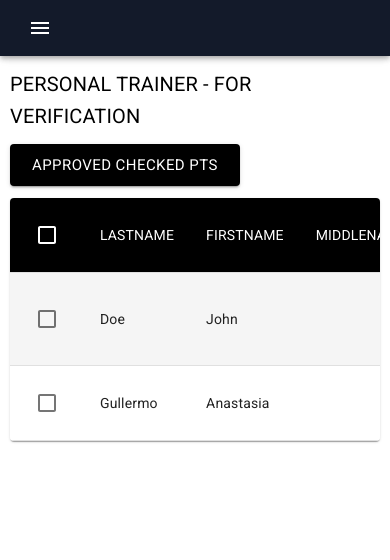
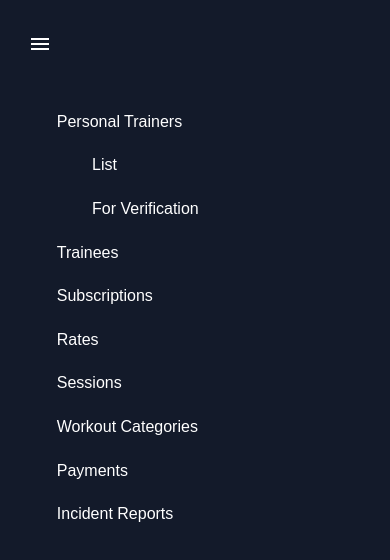
Before and after one commit to ianhistorillo/reactjs, a React (Create React App) app: page /dashboard in a window 390 px wide. Shown: the top 560 px of the page. Built offline with nearby package versions, Linux system fonts and the light colour scheme.

Commit message:
mobile navbar and othe fixes

```diff
--- a/src/components/modal/ConfirmationModal.js
+++ b/src/components/modal/ConfirmationModal.js
@@ -7,6 +7,8 @@ import Button from '@material-ui/core/Button'
 import MUItheme from '../../themes/styled-components/MuiTheme'
 import ButtonGroup from '@material-ui/core/ButtonGroup'
 import Typography from '@material-ui/core/Typography'
+import styled from "styled-components";
+import ClearIcon from '@material-ui/icons/Clear';
 
 const useStyles = makeStyles((theme) => ({
   modal: {
@@ -35,6 +37,23 @@ const useStyles = makeStyles((theme) => ({
   }
 }));
 
+const Ul = styled.ul`
+    list-style-type: none;
+    padding: 0;
+    margin-bottom: 4rem;
+
+    li {
+      display: inline-block;
+    }
+
+    .float-right {
+      float: right;
+    }
+
+    .float-left {
+      float: left;
+    }
+`;
 export default function TransitionsModal() {
   const classes = useStyles();
   const [open, setOpen] = React.useState(false);
@@ -77,9 +96,18 @@ export default function TransitionsModal() {
       >
         <Fade in={open}>
           <div className={classes.paper}>
-            <Typography variant="body1" className={classes.modalHeading}>
-              APPROVED PT
-            </Typography>
+            <Ul>
+              <li className = "float-left">
+                <Typography variant="body1" className={classes.modalHeading}>
+                  APPROVED PT
+                </Typography>
+              </li>
+              <li className = "float-right">
+                <Typography variant="body1" className={classes.modalHeading}>
+                  <ClearIcon />
+                </Typography>
+              </li>
+            </Ul>
             <hr></hr>
             <div className={classes.modalBody}>
               <p>You are approving 2 Personal Trainers.</p>
--- a/src/components/navbar/MobileNavbar.js
+++ b/src/components/navbar/MobileNavbar.js
@@ -1,9 +1,61 @@
+
+import React from 'react'
 import AppBar from '@material-ui/core/AppBar'
 import ToolBar from '@material-ui/core/ToolBar'
 import IconButton from '@material-ui/core/IconButton'
 import MenuIcon from '@material-ui/icons/Menu'
 import color from '../../themes/font-colors/TextColor'
 import styled from "styled-components";
+import { withStyles } from '@material-ui/core/styles';
+import MuiAccordion from '@material-ui/core/Accordion';
+import MuiAccordionSummary from '@material-ui/core/AccordionSummary';
+import MuiAccordionDetails from '@material-ui/core/AccordionDetails';
+
+import theme from '../../themes/styled-components/ComponentTheme'
+import media from '../../themes/media-query/Device'
+import Typography from '@material-ui/core/Typography';
+
+const Accordion = withStyles({
+    root: {
+      background: 'transparent',
+      color: 'white',
+      boxShadow: 'none',
+      '&:not(:last-child)': {
+        borderBottom: 0,
+      },
+      '&:before': {
+        display: 'none',
+      },
+      '&$expanded': {
+        margin: 'auto',
+      },
+      expanded: {},
+    }
+  })(MuiAccordion);
+
+  const AccordionSummary = withStyles({
+    root: {
+        background: 'transparent',
+        padding: '0',
+        margin: '0',
+        minHeight: 12,
+        fontSize: 15,
+        '&$expanded': {
+          minHeight: 12,
+        },
+      },
+      content: {
+        margin: '0'
+      },
+      expanded: {},
+  })(MuiAccordionSummary);
+
+  const AccordionDetails = withStyles((theme) => ({
+    root: {
+        background: 'transparent',
+        height: '100vh'
+    }
+  }))(MuiAccordionDetails);
 
 const Logo = styled.div`
     margin-left: 5rem;
@@ -11,13 +63,73 @@ const Logo = styled.div`
     justify: center;
 `;
 
+const Div = styled.div`
+    height: 1080px;
+    width: 100%;
+    background: ${theme.sidebar.background};
+    text-align: center;
+
+    @media ${media.desktop} {
+        display: block;
+    }
+`;
+
+const Ul = styled.ul`
+    list-style-type: none;
+    padding: 0;
+    font-size: 1rem;
+    height: 100%;
+
+    li {
+        text-align: left;
+        color: ${color.default.white};
+        padding: 0.8rem;
+    }
+
+    li:hover {
+        background-color: ${color.hover.primaryHover}
+    }
+
+    .dropdown {
+        padding-left: 3rem !important;
+    }
+
+    .dropdown:hover {
+        background-color: ${color.hover.primaryHover}
+    }
+`;
+
 function MobileNavbar() {
+    const [expanded, setExpanded] = React.useState('panel1');
+
+    const handleChange = (panel) => (event, newExpanded) => {
+      setExpanded(newExpanded ? panel : false);
+    };
+
     return (
         <AppBar color="primary" style = {{ background: '#131A2A'}}>
             <ToolBar>
                 <IconButton style = {{ color: 'white'}}>
-                  <MenuIcon>
-                  </MenuIcon>
+                  <Accordion expanded={expanded === 'panel1'} onChange={handleChange('panel1')}>
+                    <AccordionSummary aria-controls="panel1d-content" id="panel1d-header">
+                        <MenuIcon>
+                        </MenuIcon>
+                    </AccordionSummary>
+                    <AccordionDetails>
+                        <Ul>
+                            <li> Personal Trainers </li>
+                            <li className = "dropdown"> List </li>
+                            <li className = "dropdown"> For Verification </li>
+                            <li> Trainees </li>
+                            <li> Subscriptions </li>
+                            <li> Rates </li>
+                            <li> Sessions </li>
+                            <li> Workout Categories </li>
+                            <li> Payments  </li>
+                            <li> Incident Reports  </li>
+                        </Ul>
+                    </AccordionDetails>
+                  </Accordion>
                   <Logo>
                   </Logo>
                 </IconButton>
```
